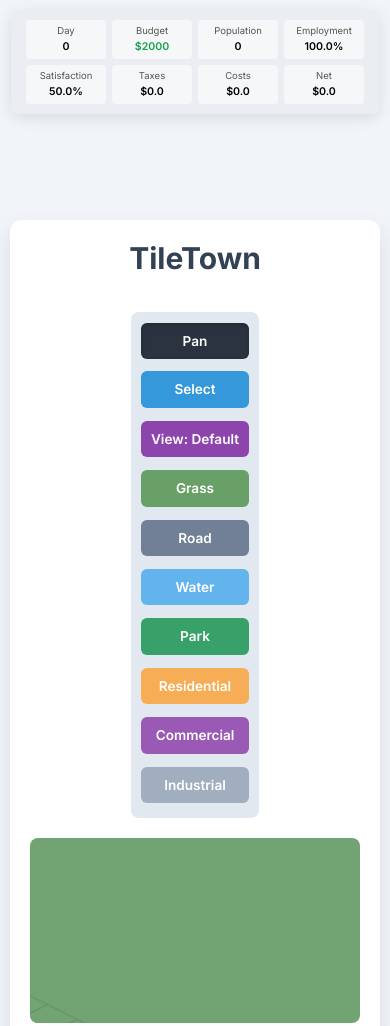
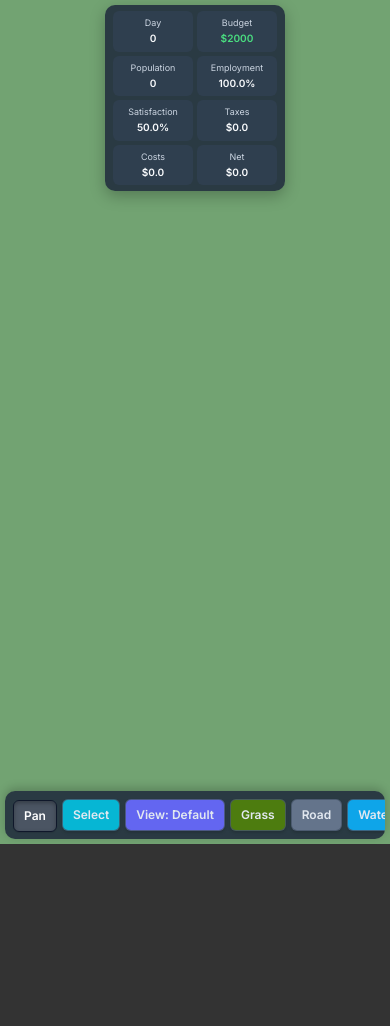
Before and after one commit to radekstepan/tile-town, a website built with Vite: page index.html in a window 390 px wide. Shown: the top 1026 px of the page. After the commit the page ends 844 px from the top, so only its background shows below. Built offline with nearby package versions, Linux system fonts and the light colour scheme.

Commit message:
feat: ui elements

```diff
--- a/index.html
+++ b/index.html
@@ -2,20 +2,19 @@
 <html lang="en">
 <head>
     <meta charset="UTF-8">
-    <meta name="viewport" content="width=device-width, initial-scale=1.0">
+    <meta name="viewport" content="width=device-width, initial-scale=1.0, user-scalable=no">
     <title>TileTown</title>
     <link rel="preconnect" href="https://fonts.googleapis.com">
     <link rel="preconnect" href="https://fonts.gstatic.com" crossorigin>
     <link href="https://fonts.googleapis.com/css2?family=Inter:wght@400;600;700&display=swap" rel="stylesheet">
     <script type="module" src="/src/main.ts"></script>
 </head>
-<body class="bg-slate-100">
+<body>
+    <h1 id="gameTitle" class="text-3xl font-bold text-slate-700 mb-4 text-center">TileTown</h1>
+
     <div id="mainInfoPanel">
         <!-- Content generated by MainInfoPanel.ts -->
     </div>
-
-    <div id="gameContainer" class="shadow-xl">
-        <h1 class="text-3xl font-bold text-slate-700 mb-4 text-center">TileTown</h1>
 
     <div id="messageBox">
         <!-- Content generated by MessageBox.ts -->
@@ -30,6 +29,5 @@
     <div id="tileInfoPane">
         <!-- Content generated by TileInfoPane.ts -->
     </div>
-    </div>
 </body>
 </html>
--- a/src/game/Game.ts
+++ b/src/game/Game.ts
@@ -73,6 +73,13 @@ export class Game {
         this.startGameLoop();
         this.buildToolbar.updateSelectedButtonVisuals(null, this.currentMode, this.currentBuildType);
         this.setCanvasCursor();
+        // Add resize listener here, once, after everything is set up
+        window.addEventListener('resize', () => this.handleResize());
+    }
+
+    private handleResize(): void {
+        this.setCanvasSize();
+        this.drawGame(); // Redraw with new dimensions and camera
     }
 
     private setupComponentInteractions(): void {
@@ -149,33 +156,22 @@ export class Game {
     }
 
     public setCanvasSize(): void {
-        const gameContainer = document.getElementById('gameContainer') as HTMLElement;
-        const titleElement = gameContainer.querySelector('h1') as HTMLElement;
-        if (!gameContainer || !titleElement) return;
+        this.canvas.width = window.innerWidth;
+        this.canvas.height = window.innerHeight;
 
-        const toolbarHeight = this.buildToolbar.getElement().offsetHeight;
-        const titleHeight = titleElement.offsetHeight;
-        const mainInfoPanelHeight = this.mainInfoPanel.getElement().offsetHeight;
-
-        let newCanvasWidth = Math.min(900, window.innerWidth * 0.92);
-        let availableHeight = window.innerHeight - (mainInfoPanelHeight + 20) - toolbarHeight - titleHeight - 60;
-        let newCanvasHeight = Math.min(600, availableHeight);
-
-        newCanvasWidth = Math.max(300, newCanvasWidth);
-        newCanvasHeight = Math.max(200, newCanvasHeight);
-
-        this.canvas.width = newCanvasWidth;
-        this.canvas.height = newCanvasHeight;
-
+        // Recalculate camera offsets to center the grid in the new canvas size
         const gridPixelWidth = (C.GRID_SIZE_X + C.GRID_SIZE_Y) * C.TILE_HALF_WIDTH_ISO;
         const gridPixelHeight = (C.GRID_SIZE_X + C.GRID_SIZE_Y) * C.TILE_HALF_HEIGHT_ISO;
 
+        // If it's the first time (cameraOffset is 0 or uninitialized), center it.
+        // Otherwise, try to maintain the current view (e.g. user panned).
+        // For simplicity on this request, we'll re-center on resize.
+        // A more advanced approach would adjust offset to keep the current "center point" of view.
         this.cameraOffsetX = (this.canvas.width - gridPixelWidth) / 2;
-        this.cameraOffsetY = (this.canvas.height - gridPixelHeight) / 2 + C.TILE_HALF_HEIGHT_ISO * (Math.min(C.GRID_SIZE_X, C.GRID_SIZE_Y) / 2.5);
+        this.cameraOffsetY = (this.canvas.height - gridPixelHeight) / 2 + C.TILE_HALF_HEIGHT_ISO * (Math.min(C.GRID_SIZE_X, C.GRID_SIZE_Y) / 2.0); // Adjusted Y centering slightly
 
         this.setCanvasCursor();
-        this.drawGame();
-        window.addEventListener('resize', () => this.setCanvasSize()); // Add resize listener here
+        // Note: drawGame() will be called by handleResize or initializeGame after this
     }
 
     public drawGame(): void {
--- a/src/style.css
+++ b/src/style.css
@@ -4,197 +4,269 @@
 
 body {
     font-family: 'Inter', sans-serif;
-    display: flex;
-    flex-direction: column;
-    align-items: center;
-    justify-content: flex-start;
-    min-height: 100vh;
-    background-color: #f0f4f8; /* bg-slate-100 equivalent */
     margin: 0;
-    padding-top: 20px;
-    overflow-x: hidden;
+    overflow: hidden; /* Prevent scrollbars with fullscreen canvas */
+    background-color: #333; /* Fallback background if canvas doesn't load */
 }
-#gameContainer {
-    display: flex;
-    flex-direction: column;
-    align-items: center;
-    background-color: white;
-    padding: 20px;
-    border-radius: 12px;
-    box-shadow: 0 10px 25px rgba(0, 0, 0, 0.1); /* shadow-xl rough equivalent */
-    max-width: 95vw;
-    margin-top: 120px;
-}
+
 #gameCanvas {
-    background-color: #72a372;
-    border-radius: 8px;
-    max-width: 100%;
+    display: block; /* Remove extra space below canvas */
+    width: 100vw;
+    height: 100vh;
+    background-color: #72a372; /* Default grass color as base */
+    position: absolute;
+    top: 0;
+    left: 0;
+    z-index: 1;
 }
 .pan-mode-active { cursor: grab; }
 .pan-mode-dragging { cursor: grabbing; }
 .select-mode-active { cursor: crosshair; }
 
+#gameTitle {
+    position: fixed;
+    top: 15px; /* Adjusted to not overlap mainInfoPanel much */
+    left: 20px;
+    z-index: 1020;
+    color: white;
+    text-shadow: 1px 1px 3px rgba(0,0,0,0.7);
+    font-size: 1.5rem; /* text-2xl */
+}
+
 #mainInfoPanel {
     position: fixed;
     top: 10px;
-    left: 50%;
-    transform: translateX(-50%);
-    padding: 10px 15px;
-    background-color: rgba(233, 238, 242, 0.95);
+    right: 10px; /* Moved to top-right */
+    left: auto;  /* Override centered positioning */
+    transform: none; /* Override centered positioning */
+    padding: 8px 12px;
+    background-color: rgba(30, 41, 59, 0.85); /* bg-slate-800 with transparency */
     backdrop-filter: blur(5px);
-    border-radius: 8px;
-    box-shadow: 0 4px 15px rgba(0,0,0,0.1);
-    text-align: center;
-    width: auto;
-    min-width: 320px;
-    max-width: 95vw;
+    border-radius: 10px;
+    box-shadow: 0 5px 15px rgba(0,0,0,0.25);
+    width: auto; /* Fit content */
+    max-width: calc(100vw - 180px); /* Max width considering title on left */
     z-index: 1010;
     display: grid;
-    grid-template-columns: repeat(auto-fit, minmax(100px, 1fr));
-    gap: 6px;
-    font-size: 0.8em;
+    grid-template-columns: repeat(auto-fit, minmax(90px, auto));
+    gap: 5px;
+    font-size: 0.75em; /* Slightly smaller base font */
 }
 #mainInfoPanel div {
-    padding: 4px;
-    background-color: rgba(255,255,255,0.5);
-    border-radius: 4px;
+    padding: 5px;
+    background-color: rgba(51, 65, 85, 0.7); /* bg-slate-700 with transparency */
+    border-radius: 6px;
     display: flex;
     flex-direction: column;
     align-items: center;
     justify-content: center;
+    min-width: 80px; /* Ensure items don't get too squished */
 }
 #mainInfoPanel .info-label {
-    font-size: 0.85em;
-    color: #555;
-    margin-bottom: 1px;
+    font-size: 0.9em; /* Relative to panel's font-size */
+    color: #cbd5e1; /* slate-300 */
+    margin-bottom: 2px;
 }
 #mainInfoPanel .info-value {
     font-weight: 600;
-    font-size: 0.95em;
+    font-size: 1em; /* Relative to panel's font-size */
+    color: #f8fafc; /* slate-50 */
 }
-.positive-net { color: #27ae60; }
-.negative-net { color: #c0392b; }
+.positive-net { color: #4ade80; } /* green-400 */
+.negative-net { color: #f87171; } /* red-400 */
+#budgetDisplay.text-red-500 { color: #f87171 !important; } /* Ensure override */
+#budgetDisplay.text-green-600 { color: #4ade80 !important; } /* Ensure override */
 
 
 .build-toolbar {
-    margin-top: 20px;
-    margin-bottom: 20px;
+    position: fixed;
+    bottom: 15px;
+    left: 50%;
+    transform: translateX(-50%);
     padding: 10px;
-    background-color: #e2e8f0; /* bg-slate-200 */
-    border-radius: 8px;
+    background-color: rgba(30, 41, 59, 0.85); /* bg-slate-800 with transparency */
+    backdrop-filter: blur(5px);
+    border-radius: 10px;
     display: flex;
-    gap: 8px;
+    gap: 6px;
     flex-wrap: wrap;
     justify-content: center;
+    z-index: 1010;
+    box-shadow: 0 -3px 10px rgba(0,0,0,0.2);
 }
 .build-button {
-    padding: 8px 10px;
-    border: none;
+    padding: 7px 12px;
+    border: 1px solid rgba(71, 85, 105, 0.8); /* border-slate-600 */
     border-radius: 6px;
-    background-color: #4a5568; /* bg-slate-600 */
-    color: white;
+    background-color: #334155; /* bg-slate-700 */
+    color: #e2e8f0; /* slate-200 */
     font-weight: 600;
     cursor: pointer;
-    transition: background-color 0.3s ease, transform 0.1s ease;
-    font-size: 0.85em;
+    transition: background-color 0.2s ease, transform 0.1s ease, box-shadow 0.2s ease;
+    font-size: 0.8rem;
+    box-shadow: 0 2px 3px rgba(0,0,0,0.15);
 }
 .build-button:hover {
-    background-color: #3c4350; /* darker slate-600 */
+    background-color: #475569; /* bg-slate-600 */
+    border-color: rgba(96, 113, 134, 0.8);
 }
-.build-button.selected, .build-button.pan-button.selected,
-.build-button.select-button.selected, .build-button.view-mode-button.selected {
-    background-color: #2c3340; /* even darker slate */
+.build-button.selected {
+    background-color: #1e293b; /* bg-slate-800 (darker) */
+    color: white;
     transform: translateY(1px);
-    box-shadow: 0 2px 4px rgba(0,0,0,0.2) inset;
+    box-shadow: inset 0 2px 4px rgba(0,0,0,0.3), 0 1px 1px rgba(0,0,0,0.1);
+    border-color: #0f172a; /* slate-900 */
 }
-/* Custom button colors - these can be kept or managed by adding specific tailwind classes if preferred */
-.build-button.grass { background-color: #68a068; }
-.build-button.road { background-color: #718096; }
-.build-button.water { background-color: #63b3ed; }
-.build-button.park { background-color: #38a169; }
-.build-button.residential { background-color: #f6ad55; }
-.build-button.commercial { background-color: #9b59b6; }
-.build-button.industrial { background-color: #a0aec0; }
-.build-button.pan-button { background-color: #7f8c8d; }
-.build-button.select-button { background-color: #3498db; }
-.build-button.view-mode-button { background-color: #8e44ad; }
+/* Specific button colors for build types, ensure good contrast */
+.build-button.grass { background-color: #4d7c0f; } /* lime-700 */
+.build-button.road { background-color: #64748b; } /* slate-500 */
+.build-button.water { background-color: #0ea5e9; } /* sky-500 */
+.build-button.park { background-color: #16a34a; } /* green-600 */
+.build-button.residential { background-color: #f97316; } /* orange-500 */
+.build-button.commercial { background-color: #8b5cf6; } /* violet-500 */
+.build-button.industrial { background-color: #78716c; } /* stone-500 */
+
+.build-button.pan-button { background-color: #4b5563; } /* gray-600 */
+.build-button.select-button { background-color: #06b6d4; } /* cyan-500 */
+.build-button.view-mode-button { background-color: #6366f1; } /* indigo-500 */
+
+/* Hover for specific types */
+.build-button.grass:hover { background-color: #65a30d; }
+.build-button.road:hover { background-color: #94a3b8; }
+.build-button.water:hover { background-color: #38bdf8; }
+.build-button.park:hover { background-color: #22c55e; }
+.build-button.residential:hover { background-color: #fb923c; }
+.build-button.commercial:hover { background-color: #a78bfa; }
+.build-button.industrial:hover { background-color: #a1a1aa; }
+.build-button.pan-button:hover { background-color: #6b7280; }
+.build-button.select-button:hover { background-color: #22d3ee; }
+.build-button.view-mode-button:hover { background-color: #818cf8; }
 
 
 #messageBox {
     position: fixed;
-    top: 120px;
+    top: 80px; /* Adjusted to be below mainInfoPanel */
     left: 50%;
     transform: translateX(-50%);
-    background-color: rgba(0,0,0,0.75);
+    background-color: rgba(15, 23, 42, 0.85); /* slate-900 with transparency */
     color: white;
-    padding: 12px 22px;
+    padding: 10px 20px;
     border-radius: 8px;
     z-index: 1000;
     display: none;
-    font-size: 1rem;
-    box-shadow: 0 4px 10px rgba(0,0,0,0.2);
+    font-size: 0.9rem;
+    box-shadow: 0 4px 10px rgba(0,0,0,0.25);
     max-width: 80%;
     text-align: center;
+    backdrop-filter: blur(3px);
 }
 
 #tileInfoPane {
     position: fixed;
-    top: 120px;
+    top: 80px; /* Adjusted */
     right: 20px;
-    background-color: rgba(255, 255, 255, 0.95);
+    background-color: rgba(30, 41, 59, 0.9); /* bg-slate-800 with more opacity */
     backdrop-filter: blur(5px);
     padding: 15px;
     border-radius: 8px;
-    box-shadow: 0 5px 15px rgba(0, 0, 0, 0.15);
-    width: 290px;
-    font-size: 0.80rem;
+    box-shadow: 0 5px 15px rgba(0, 0, 0, 0.2);
+    width: 280px;
+    font-size: 0.75rem;
     z-index: 1000;
     display: none;
-    color: #333;
+    color: #cbd5e1; /* slate-300 */
 }
 #tileInfoPane h3 {
-    color: #2c3e50; /* text-slate-700 */
-    font-size: 1.125rem; /* text-lg */
+    color: #f1f5f9; /* slate-100 */
+    font-size: 1rem; /* text-base */
     font-weight: bold;
-    margin-bottom: 0.5rem; /* mb-2 */
+    margin-bottom: 0.75rem; /* mb-3 */
 }
-#tileInfoPane p { margin-bottom: 4px; }
-#tileInfoPane span { font-weight: 600; color: #2980b9; }
+#tileInfoPane p { margin-bottom: 5px; }
+#tileInfoPane span { font-weight: 600; color: #93c5fd; } /* blue-300 */
 #closeInfoPane {
-    margin-top: 10px;
-    background-color: #e74c3c;
+    margin-top: 12px;
+    background-color: #ef4444; /* red-500 */
     color: white;
     border: none;
-    padding: 6px 12px;
+    padding: 7px 12px;
     border-radius: 5px;
     cursor: pointer;
     transition: background-color 0.2s;
-    font-size: 0.85rem;
+    font-size: 0.8rem;
     width: 100%;
-    margin-bottom: 5px;
 }
-#closeInfoPane:hover { background-color: #c0392b; }
+#closeInfoPane:hover { background-color: #dc2626; } /* red-600 */
 
 
-@media (max-width: 900px) {
+@media (max-width: 768px) { /* md breakpoint */
+    #gameTitle {
+        font-size: 1.25rem; /* text-xl */
+        left: 15px;
+        top: 12px;
+    }
     #mainInfoPanel {
-        grid-template-columns: repeat(auto-fit, minmax(80px, 1fr));
-        font-size: 0.7em;
+        padding: 6px 8px;
+        gap: 4px;
+        grid-template-columns: repeat(auto-fit, minmax(75px, 1fr));
+        max-width: calc(100vw - 20px); /* Take more width */
+        left: 50%;
+        transform: translateX(-50%); /* Center it on small screens */
+        right: auto;
     }
-     #gameContainer {
-        margin-top: 180px;
+    #mainInfoPanel .info-label { font-size: 0.8em; }
+    #mainInfoPanel .info-value { font-size: 0.9em; }
+
+    .build-toolbar {
+        bottom: 10px;
+        padding: 8px;
+        gap: 5px;
+        width: calc(100% - 20px); /* More width, less padding */
+    }
+    .build-button {
+        padding: 6px 10px;
+        font-size: 0.75rem;
     }
     #messageBox, #tileInfoPane {
-        top: 150px;
+        top: 75px; /* Adjust if mainInfoPanel height changes significantly */
+        max-width: 90%;
+    }
+     #tileInfoPane {
+        width: 240px;
+        font-size: 0.7rem;
+        padding: 12px;
+        right: 10px;
     }
 }
- @media (max-width: 600px) {
-    .build-toolbar { flex-direction: column; align-items: stretch; }
-    .build-button { width: 100%; margin-bottom: 5px; }
-     #gameContainer {
-        margin-top: 200px;
+
+@media (max-width: 480px) { /* sm breakpoint */
+    #gameTitle { display: none; } /* Hide title on very small screens */
+    #mainInfoPanel {
+        grid-template-columns: repeat(2, 1fr); /* Force 2 columns */
+        font-size: 0.7rem;
+        max-width: calc(100vw - 10px);
+        top: 5px;
     }
-     #messageBox, #tileInfoPane {
-        top: 170px;
+    .build-toolbar {
+        flex-direction: row; /* Keep horizontal but allow wrap */
+        overflow-x: auto; /* Allow horizontal scroll if too many buttons */
+        flex-wrap: nowrap;
+        justify-content: flex-start;
+        width: calc(100% - 10px);
+        bottom: 5px;
+    }
+    .build-button {
+        flex-shrink: 0; /* Prevent buttons from shrinking */
+    }
+    #messageBox, #tileInfoPane {
+        top: 100px; /* May need fine-tuning based on mainInfoPanel height */
+    }
+    #tileInfoPane {
+        left: 50%;
+        transform: translateX(-50%);
+        top: auto;
+        bottom: 70px; /* Position above toolbar */
+        width: calc(100% - 20px);
+        max-width: 300px;
     }
 }
```
Lines whose indentation alone changed are shown as unchanged.
